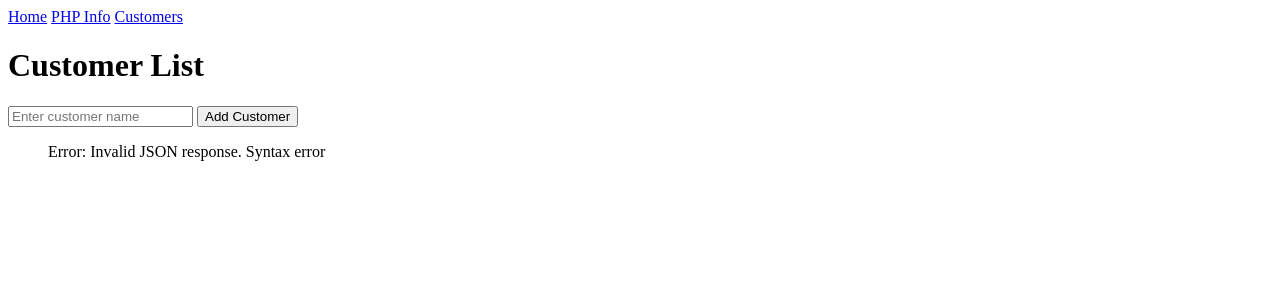
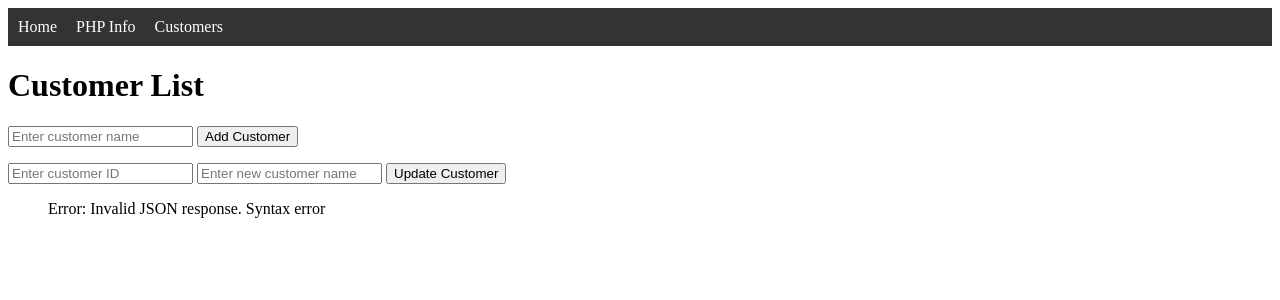
Before and after one commit to Smileybob72801/customer-tracker-2, a PHP site: page /customers.php in a window 1280 px wide. Shown: the top 300 px of the page. Run offline with PHP 8.4, Linux system fonts and the light colour scheme.

Commit message:
Add ability to update customer

```diff
--- a/customers.php
+++ b/customers.php
@@ -1,15 +1,25 @@
 <?php
-// Start with any PHP logic before HTML output
-if ($_SERVER['REQUEST_METHOD'] == 'POST' && isset($_POST['add_customer'])) {
-    $name = $_POST['name'];
-    // Call your Python script to add the customer
-    shell_exec("python -c \"import customers; customers.add_customer('$name')\"");
+if ($_SERVER['REQUEST_METHOD'] == 'POST') {
+    // Add customer
+    if (isset($_POST['add_customer'])) {
+        $name = $_POST['name'];
+        shell_exec("python -c \"import customers; customers.add_customer('$name')\"");
+        header("Location: customers.php");
+        exit();
+    }
 
-    // Redirect to the same page to refresh the customer list
-    header("Location: customers.php");
-    exit(); // Make sure to exit after a redirect
+    // Update customer
+    if (isset($_POST['update_customer'])) {
+        $id = intval($_POST['id']); // Ensure ID is an integer
+        $new_name = $_POST['new_name'];
+        shell_exec("python -c \"import customers; customers.update_customer($id, '$new_name')\"");
+        header("Location: customers.php");
+        exit();
+    }
 }
 ?>
+
+<link rel="stylesheet" href="style.css">
 
 <!DOCTYPE html>
 <html lang="en">
@@ -22,23 +32,29 @@
     <?php include 'navbar.php'; ?>
     <h1>Customer List</h1>
 
+    <!-- Add Customer Form -->
     <form method="POST" action="customers.php">
         <input type="text" name="name" placeholder="Enter customer name" required>
         <button type="submit" name="add_customer">Add Customer</button>
     </form>
 
+    <!-- Update Customer Form -->
+    <form method="POST" action="customers.php">
+        <input type="number" name="id" placeholder="Enter customer ID" required>
+        <input type="text" name="new_name" placeholder="Enter new customer name" required>
+        <button type="submit" name="update_customer">Update Customer</button>
+    </form>
+
     <ul>
         <?php
-        // Call the Python script to get all customers
         $output = shell_exec("python get_customers.py 2>&1");
 
-        // Log the output for debugging
+        // TODO: Remove this log output when finished debugging
+        // OR make a proper logger
         error_log("Python Output: " . $output);
 
-        // Decode JSON output
         $customers = json_decode($output, true);
 
-        // Display customers
         if (json_last_error() === JSON_ERROR_NONE) {
             foreach ($customers as $customer) {
                 echo "<li>ID: {$customer['id']}, Name: {$customer['name']}</li>";
--- a/pinfo.php
+++ b/pinfo.php
@@ -1,3 +1,7 @@
+<link rel="stylesheet" href="style.css">
+
+<?php include 'navbar.php'; ?>
+
 <?php
 phpinfo();
 ?>
```
Also changed, not shown: customers.db.
